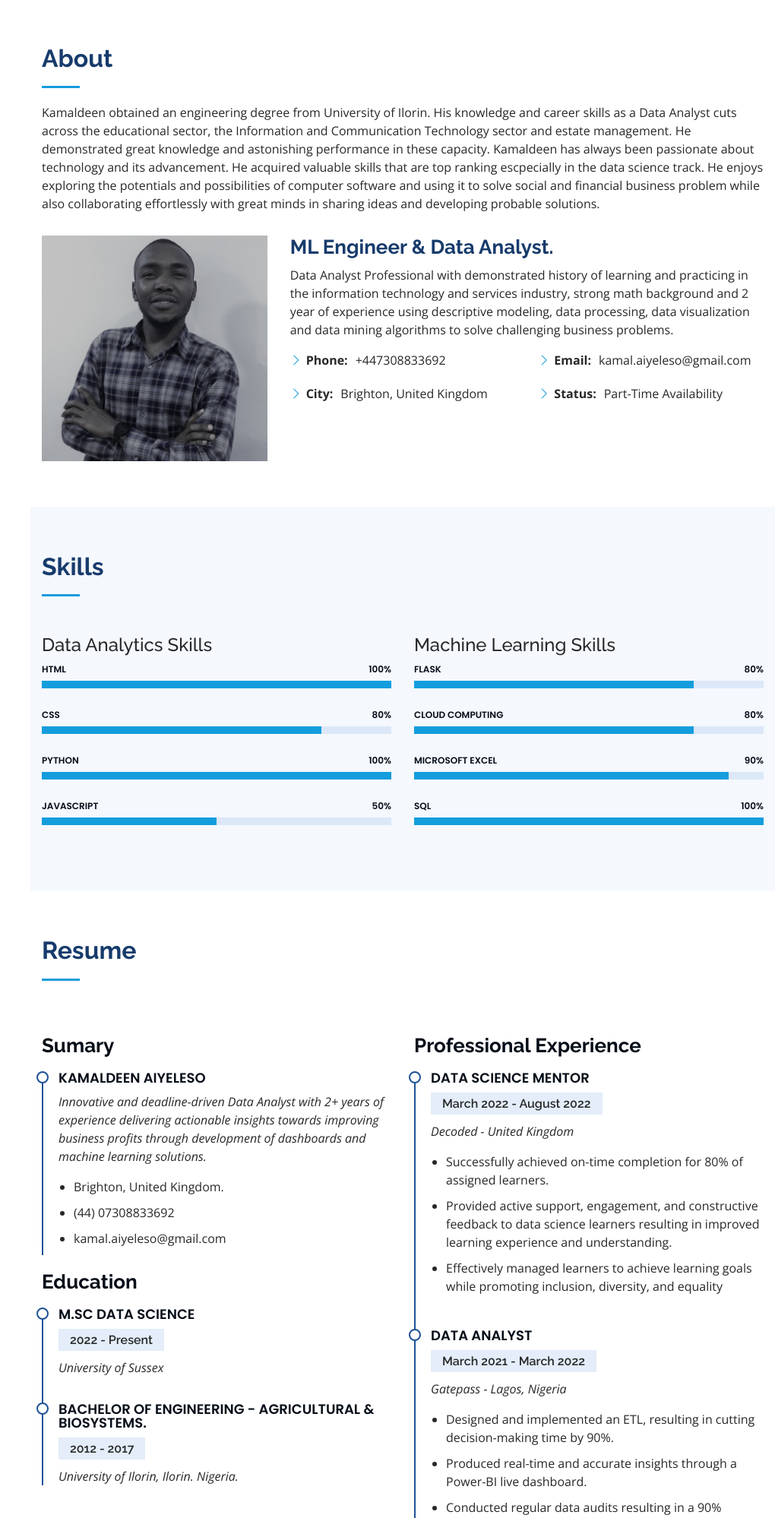
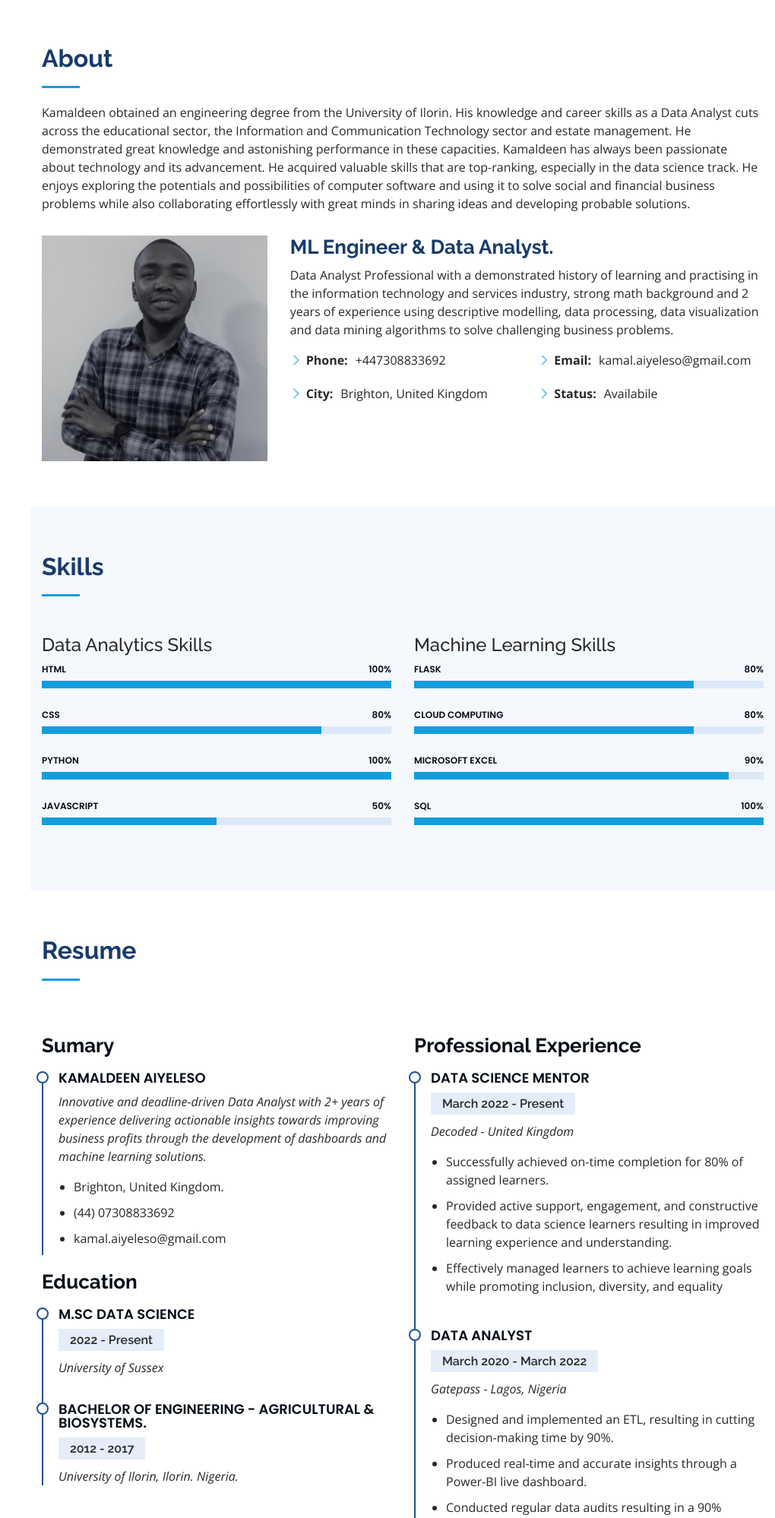
Before and after one commit to Khamaldeeen/khamaldeeen.github.io, a plain HTML site: page index.html in a window 1280 px wide. Shown: the part 802-2800 px from the top of the page at 76% size, without its empty margins (260-1280 px from the left). Drawn offline with nearby package versions, Linux system fonts and the light colour scheme.

Commit message:
Update index.html

```diff
--- a/index.html
+++ b/index.html
@@ -84,7 +84,7 @@
 
         <div class="section-title">
           <h2>About</h2>
-          <p>Kamaldeen obtained an engineering degree from University of Ilorin. His knowledge and career skills as a Data Analyst cuts across the educational sector, the Information and Communication Technology sector and estate management. He demonstrated great knowledge and astonishing performance in these capacity. Kamaldeen has always been passionate about technology and its advancement. He acquired valuable skills that are top ranking escpecially in the data science track. He enjoys exploring the potentials and possibilities of computer software and using it to solve social and financial business problem while also collaborating effortlessly with great minds in sharing ideas and developing probable solutions.</p>
+          <p>Kamaldeen obtained an engineering degree from the University of Ilorin. His knowledge and career skills as a Data Analyst cuts across the educational sector, the Information and Communication Technology sector and estate management. He demonstrated great knowledge and astonishing performance in these capacities. Kamaldeen has always been passionate about technology and its advancement. He acquired valuable skills that are top-ranking, especially in the data science track. He enjoys exploring the potentials and possibilities of computer software and using it to solve social and financial business problems while also collaborating effortlessly with great minds in sharing ideas and developing probable solutions.</p>
         </div>
 
         <div class="row">
@@ -94,7 +94,7 @@
           <div class="col-lg-8 pt-4 pt-lg-0 content" data-aos="fade-left">
             <h3>ML Engineer &amp; Data Analyst.</h3>
             <p class="fst-italic">
-              Data Analyst Professional with demonstrated history of learning and practicing in the information technology and services industry, strong math background and 2 year of experience using descriptive modeling, data processing, data visualization and data mining algorithms to solve challenging business problems.
+              Data Analyst Professional with a demonstrated history of learning and practising in the information technology and services industry, strong math background and 2 years of experience using descriptive modelling, data processing, data visualization and data mining algorithms to solve challenging business problems.
             </p>
             <div class="row">
               <div class="col-lg-6">
@@ -106,7 +106,7 @@
               <div class="col-lg-6">
                 <ul>
                   <li><i class="bi bi-chevron-right"></i> <strong>Email:</strong> <span>kamal.aiyeleso@gmail.com</span></li>
-                  <li><i class="bi bi-chevron-right"></i> <strong>Status:</strong> <span> Part-Time Availability</span></li>
+                  <li><i class="bi bi-chevron-right"></i> <strong>Status:</strong> <span> Availabile</span></li>
                 </ul>
               </div>
             </div>
@@ -211,7 +211,7 @@
             <h3 class="resume-title">Sumary</h3>
             <div class="resume-item pb-0">
               <h4>Kamaldeen Aiyeleso</h4>
-              <p><em>Innovative and deadline-driven Data Analyst with 2+ years of experience delivering actionable insights towards improving business profits through development of dashboards and machine learning solutions.</em></p>
+              <p><em>Innovative and deadline-driven Data Analyst with 2+ years of experience delivering actionable insights towards improving business profits through the development of dashboards and machine learning solutions.</em></p>
 
               <ul>
                 <li>Brighton, United Kingdom.</li>
@@ -239,7 +239,7 @@
             <h3 class="resume-title">Professional Experience</h3>
             <div class="resume-item">
               <h4>Data Science Mentor</h4>
-              <h5>March 2022 - August 2022</h5>
+              <h5>March 2022 - Present</h5>
               <p><em>Decoded - United Kingdom</em></p>
               <ul>
                 <li>Successfully achieved on-time completion for 80% of assigned learners.</li>
@@ -249,7 +249,7 @@
             </div>
             <div class="resume-item">
               <h4>Data Analyst</h4>
-              <h5>March 2021 - March 2022</h5>
+              <h5>March 2020 - March 2022</h5>
               <p><em>Gatepass - Lagos, Nigeria </em></p>
               <ul>
                 <li>Designed and implemented an ETL, resulting in cutting decision-making time by 90%.</li>
@@ -258,6 +258,7 @@
                 <li>Implemented data architecture design and policy resulting in a 50% increase in data collection speed and improved data quality.</li>
               </ul>
             </div>
+            <!--
             <div class="resume-item">
               <h4>Technical Support Engineer</h4>
               <h5>October 2020 - March 2022</h5>
@@ -268,6 +269,7 @@
                 <li>Attained a 99% on-time service level agreement to reduce ticket processing time.</li>
               </ul>
             </div>
+            -->
           </div>
         </div>
 
@@ -280,7 +282,7 @@
 
         <div class="section-title">
           <h2>Portfolio</h2>
-          <p>I have developed several personal projects and clients project. I am able to share some of my personal works and clients work with their express permissions.</p>
+          <p>I have developed several personal projects and clients project. I am able to share some of my personal work and clients' work with their express permission.</p>
         </div>
 
         <div class="row" data-aos="fade-up">
```
